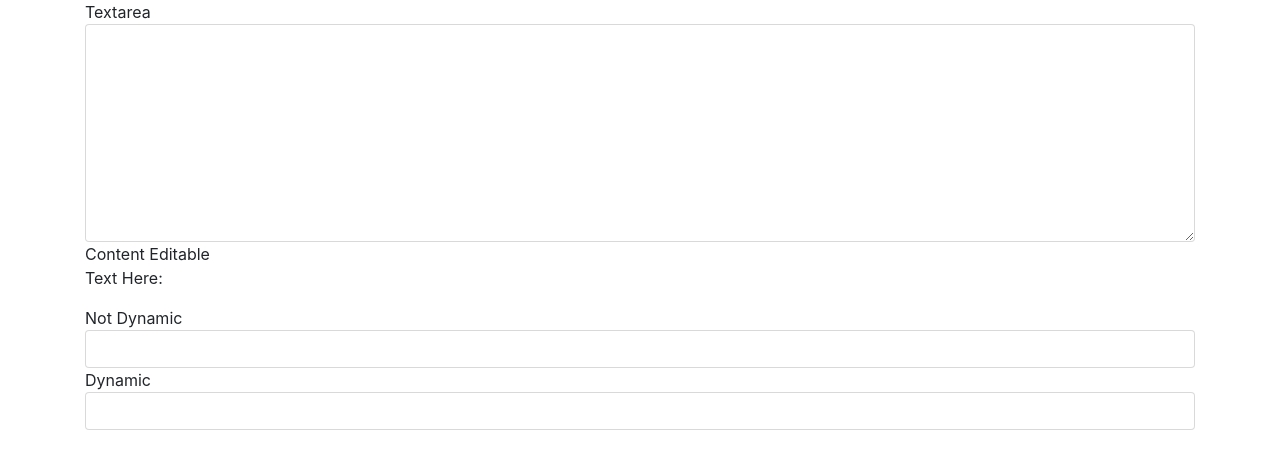
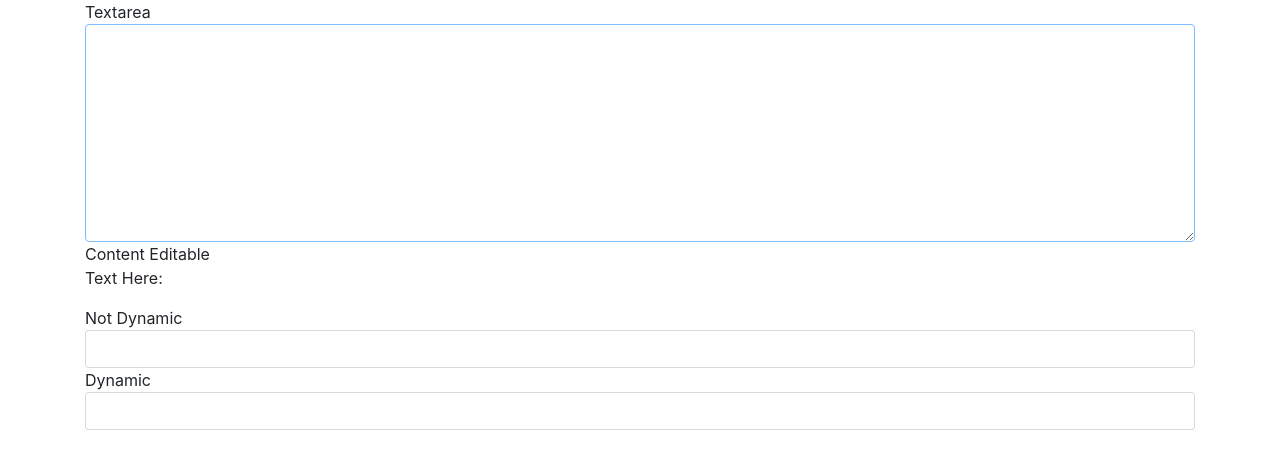
Before and after one commit to matheusfaustino/textfast, a browser extension: page test.html in a window 1280 px wide. Drawn offline with nearby package versions, Linux system fonts and the light colour scheme.

Commit message:
Add new test to func to the test page

```diff
--- a/test.html
+++ b/test.html
@@ -7,7 +7,7 @@
 <body class="container">
 
 Textarea
-<textarea class="form-control" cols="10" rows="10"></textarea>
+<textarea class="form-control" cols="10" rows="10" autofocus></textarea>
 
 <div class="form-group">
     Content Editable <br/>
```
